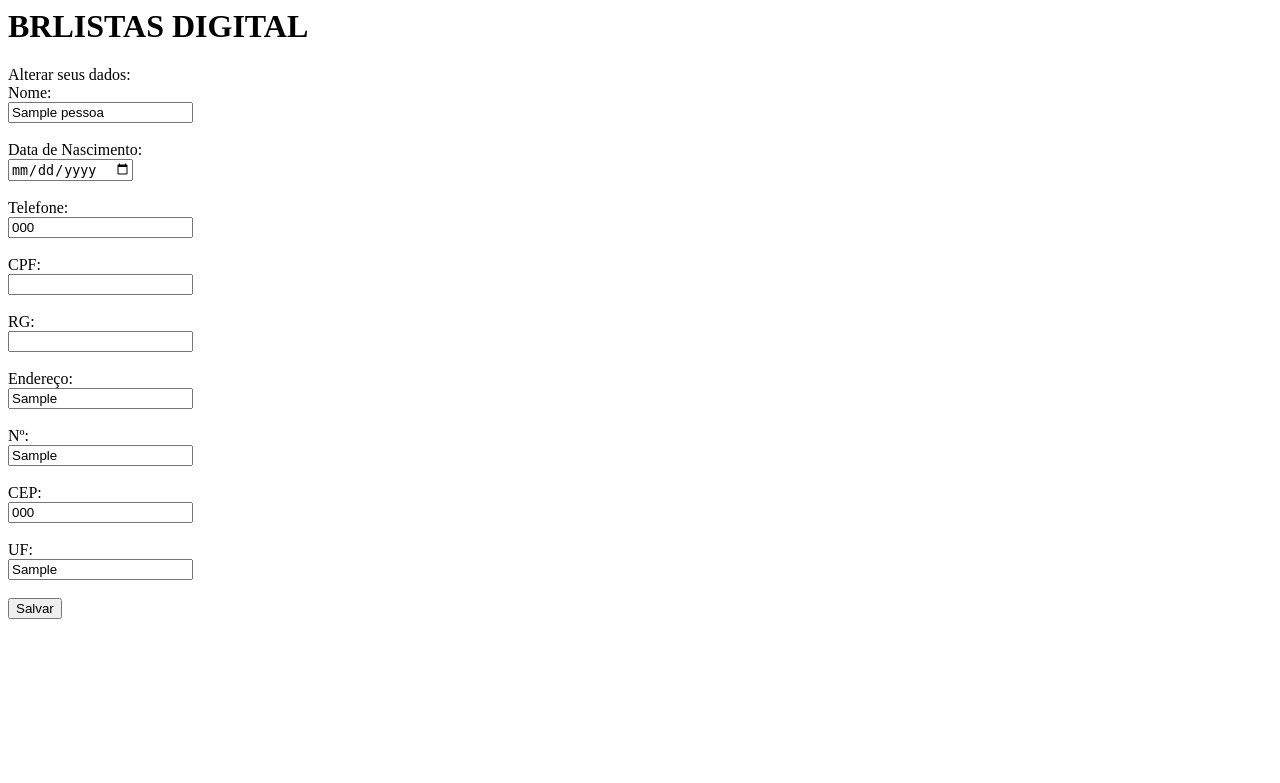
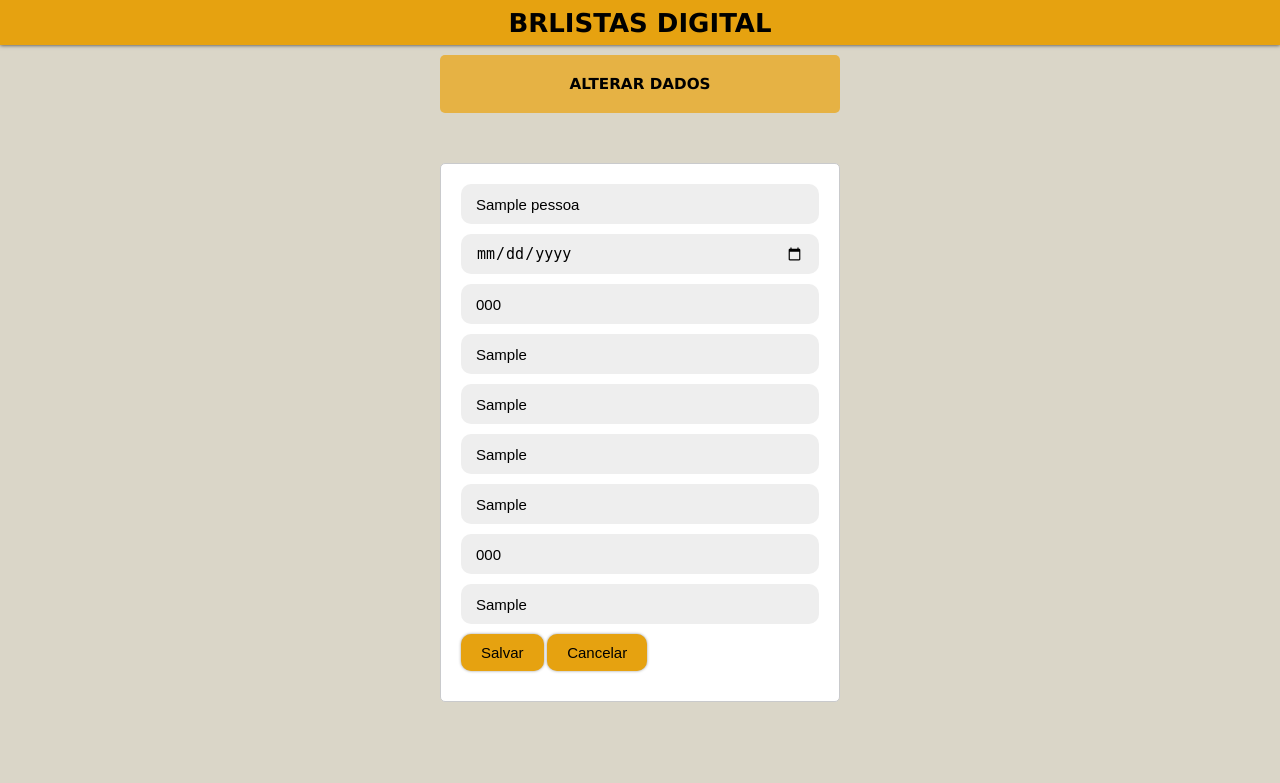
Before and after one commit to WagnerArao/BRListas-CRUD, a PHP site: page /editar.php?id=1 in a window 1280 px wide. Shown: the top 783 px of the page. Run offline with PHP 8.4, Linux system fonts and the light colour scheme; tables that the repository leaves empty or names only in its code hold one stand-in row (values such as "Sample post").

Commit message:
Implementando CSS nas páginas de adicionar e editar.

```diff
--- a/assets/css/style.css
+++ b/assets/css/style.css
@@ -87,11 +132,32 @@
     margin-bottom:10px;
     cursor:pointer;
     box-shadow:0px 0px 3px #999;
+    display: inline-block;
 }
+
+.button {
+    margin: auto;
+    border:0;
+    padding:10px 20px;
+    background-color:#e6a210;
+    border-radius:10px;
+    color:#000;
+    font-size:15px;
+    margin-bottom:10px;
+    cursor:pointer;
+    box-shadow:0px 0px 3px #999;
+
+}
+
 form .button:hover {
     background-color:#e6b244;
 }
 form a {
+    text-decoration:none;
+    color:#4a76a8;
+}
+
+a {
     text-decoration:none;
     color:#4a76a8;
 }
--- a/editar.php
+++ b/editar.php
@@ -28,52 +28,38 @@
 ?>
 
 <html>
-    <head>
-        <title>BRListas</title>
+    <?php require "head.php";?>
+    <body>
+    <header><div class="container"><h1>BRLISTAS DIGITAL</h1></div></header>
+    <section class="container">
+            <div class="titulo"><h3>ALTERAR DADOS</h3></div>
 
-    </head>
-    <body>
-        <h1>BRLISTAS DIGITAL</h1>
-        Alterar seus dados:
-        <form method="POST" action="editar_action.php">
-            <input type="hidden" name="id" value="<?=$info['id'];?>">
-            <label>
-                Nome: <br>
-                <input type="text" name="nome" value="<?=$info['nome'];?>">
-            </label><br><br>
-            <label>
-                Data de Nascimento: <br>
-                <input type="date" name="nascimento" value="<?=$info['data_nascimento'];?>">
-            </label><br><br>
-            <label>
-                Telefone: <br>
-                <input type="number" name="telefone" value="<?=$info['telefone'];?>">
-            </label><br><br>
-            <label>
-                CPF: <br>
-                <input type="number" name="cpf" value="<?=$info['cpf'];?>">
-            </label><br><br>
-            <label>
-                RG: <br>
-                <input type="number" name="rg" value="<?=$info['rg'];?>">
-            </label><br><br>
-            <label>
-                Endereço: <br>
-                <input type="text" name="endereco" value="<?=$info['endereco'];?>">
-            </label><br><br>
-            <label>
-                Nº: <br>
-                <input type="text" name="numero" value="<?=$info['numero'];?>">
-            </label><br><br>
-            <label>
-                CEP: <br>
-                <input type="text" name="cep" value="<?=$info['cep'];?>">
-            </label><br><br>
-            <label>
-                UF:<br>
-                <input type="text" name="uf" value="<?=$info['uf'];?>">
-            </label><br><br>
-            <input type="submit" value="Salvar">
-        </form>
+            <form method="POST" action="editar_action.php">
+
+                    <input type="hidden" name="id" value="<?=$info['id'];?>">
+
+                    <input class="input" name="nome" value="<?=$info['nome'];?>">
+
+                    <input class="input" type="date" name="nascimento" value="<?=$info['data_nascimento'];?>">
+
+                    <input class="input" maxlength="14" name="telefone" value="<?=$info['telefone'];?>">
+
+                    <input class="input" maxlength="14" name="cpf" value="<?=$info['cpf'];?>" id="CPF">
+
+                    <input class="input" maxlength="12" name="rg" value="<?=$info['rg'];?>" id="RG">
+
+                    <input class="input" name="endereco" value="<?=$info['endereco'];?>">
+
+                    <input class="input" type="text" name="numero" value="<?=$info['numero'];?>">
+
+                    <input class="input"  maxlength="10" name="cep" value="<?=$info['cep'];?>" id="CEP">
+
+                    <input class="input" type="text" name="uf" maxlength="2" value="<?=$info['uf'];?>">
+
+                    <input class="button" type="submit" value="Salvar">
+                    <a href="index.php"><input class="button" type="button" value="Cancelar"></a>
+            </form>
+        </section>
+        <script src="scripts/mascara.js"></script>
     </body>
 </html>
--- /dev/null
+++ b/head.php
@@ -0,0 +1,6 @@
+    <head>
+        <meta charset="UTF-8">
+        <meta name="viewport" content="width=device-width,minimum-scale=1,initial-scale=1"/>
+        <link rel="stylesheet" href="assets/css/style.css">
+        <title>BRListas</title>
+    </head>
```
Also changed, not shown: other parts of assets/css/style.css (+45 -0 lines), adicionar.php (+13 -14 lines), index.php (+29 -16 lines), scripts/listar.js (deleted, +0 -10 lines), scripts/mascara.js (added, +30 -0 lines).
